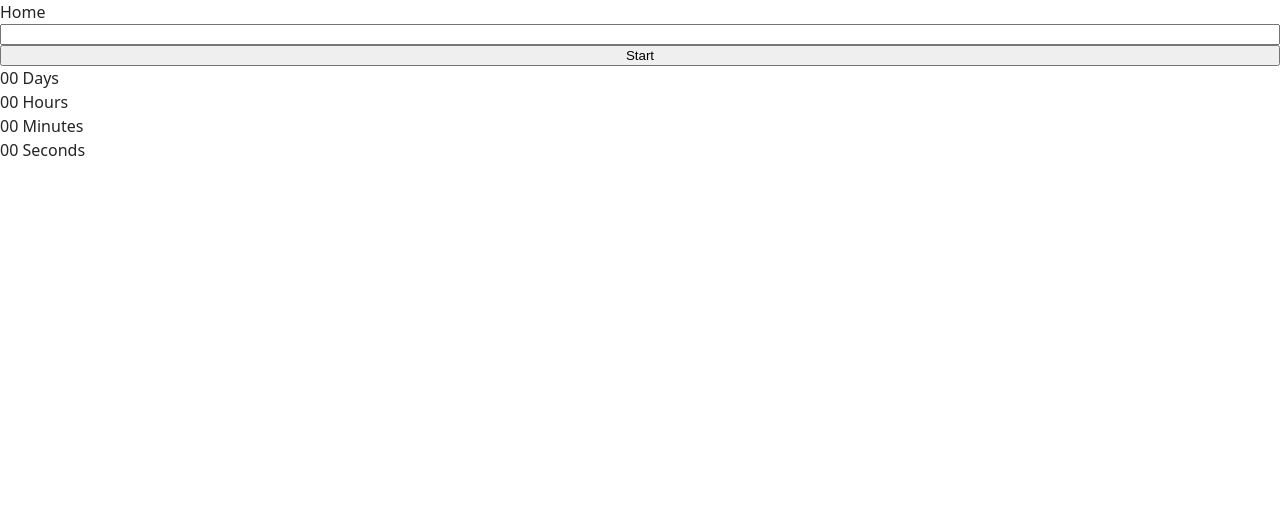
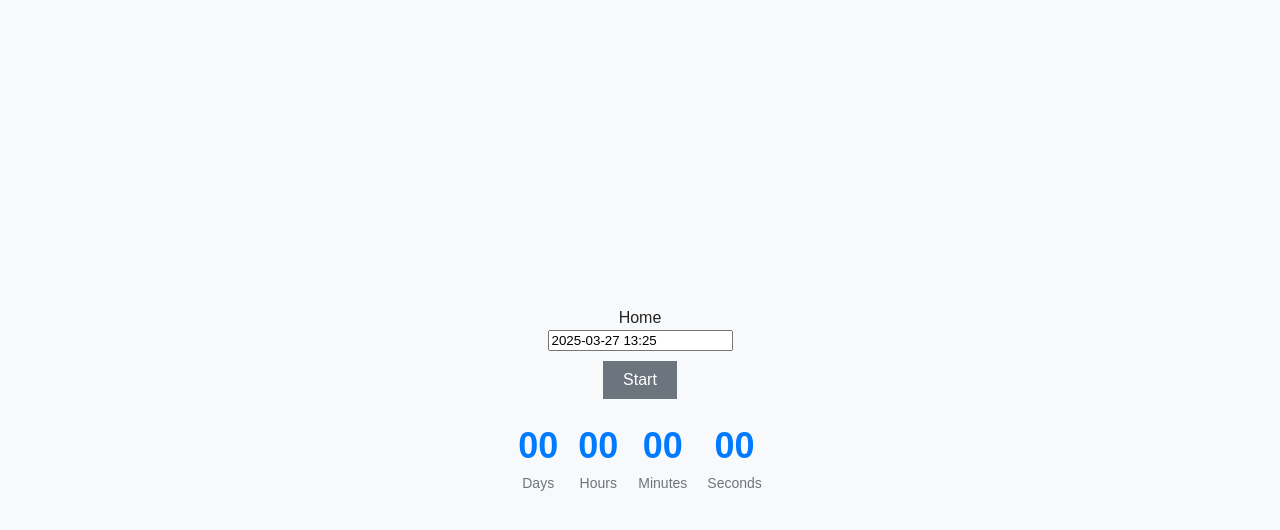
Before and after one commit to DmitriyBurmak/goit-js-hw-10, a website built with Vite: page src/1-timer.html in a window 1280 px wide. Both pictures are taken after a click on the button "Start". Built offline with nearby package versions, Linux system fonts and the light colour scheme.

Commit message:
markup creation 1-timer.js

```diff
--- a/src/1-timer.html
+++ b/src/1-timer.html
@@ -31,6 +31,6 @@
       </div>
     </div>
 
-    <script src="./js/1-timer.js"></script>
+    <script type="module" src="./js/1-timer.js"></script>
   </body>
 </html>
--- a/src/css/styles.css
+++ b/src/css/styles.css
@@ -16,3 +16,51 @@
 @import url('./badges.css');
 @import url('./back-link.css');
 @import url('./footer.css');
+
+body {
+  font-family: Arial, sans-serif;
+  display: flex;
+  flex-direction: column;
+  align-items: center;
+  justify-content: center;
+  height: 100vh;
+  background-color: #f8f9fa;
+}
+
+.timer {
+  display: flex;
+  gap: 20px;
+  margin-top: 20px;
+}
+
+.field {
+  text-align: center;
+  font-size: 24px;
+}
+
+.value {
+  font-size: 36px;
+  font-weight: bold;
+  color: #007bff;
+}
+
+.label {
+  display: block;
+  font-size: 14px;
+  color: #6c757d;
+}
+
+button {
+  padding: 10px 20px;
+  font-size: 16px;
+  background-color: #28a745;
+  color: white;
+  border: none;
+  cursor: pointer;
+  margin-top: 10px;
+}
+
+button:disabled {
+  background-color: #6c757d;
+  cursor: not-allowed;
+}
--- a/src/js/1-timer.js
+++ b/src/js/1-timer.js
@@ -1,10 +1,96 @@
 console.log('timer');
-const options = {
+// const options = {
+//   enableTime: true,
+//   time_24hr: true,
+//   defaultDate: new Date(),
+//   minuteIncrement: 1,
+//   onClose(selectedDates) {
+//     console.log(selectedDates[0]);
+//   },
+// };
+
+import flatpickr from 'flatpickr';
+import 'flatpickr/dist/flatpickr.min.css';
+import iziToast from 'izitoast';
+import 'izitoast/dist/css/iziToast.min.css';
+
+const refs = {
+  input: document.querySelector('#datetime-picker'),
+  startBtn: document.querySelector('[data-start]'),
+  daysEl: document.querySelector('[data-days]'),
+  hoursEl: document.querySelector('[data-hours]'),
+  minutesEl: document.querySelector('[data-minutes]'),
+  secondsEl: document.querySelector('[data-seconds]'),
+};
+
+let userSelectedDate = null;
+let timerId = null;
+
+// Ініціалізація flatpickr
+flatpickr(refs.input, {
   enableTime: true,
   time_24hr: true,
   defaultDate: new Date(),
   minuteIncrement: 1,
   onClose(selectedDates) {
-    console.log(selectedDates[0]);
+    const selectedTime = selectedDates[0];
+    if (selectedTime <= new Date()) {
+      iziToast.error({
+        title: 'Error',
+        message: 'Please choose a date in the future',
+      });
+      refs.startBtn.disabled = true;
+    } else {
+      userSelectedDate = selectedTime;
+      refs.startBtn.disabled = false;
+    }
   },
-};
+});
+
+// Додаємо подію на кнопку "Start"
+refs.startBtn.addEventListener('click', startTimer);
+
+function startTimer() {
+  refs.startBtn.disabled = true;
+  refs.input.disabled = true;
+
+  timerId = setInterval(() => {
+    const timeLeft = userSelectedDate - new Date();
+    if (timeLeft <= 0) {
+      clearInterval(timerId);
+      updateTimerUI(0);
+      refs.input.disabled = false;
+      return;
+    }
+    updateTimerUI(timeLeft);
+  }, 1000);
+}
+
+// Функція оновлення UI
+function updateTimerUI(ms) {
+  const { days, hours, minutes, seconds } = convertMs(ms);
+  refs.daysEl.textContent = addLeadingZero(days);
+  refs.hoursEl.textContent = addLeadingZero(hours);
+  refs.minutesEl.textContent = addLeadingZero(minutes);
+  refs.secondsEl.textContent = addLeadingZero(seconds);
+}
+
+// Функція перетворення мс у дні, години, хвилини, секунди
+function convertMs(ms) {
+  const second = 1000;
+  const minute = second * 60;
+  const hour = minute * 60;
+  const day = hour * 24;
+
+  return {
+    days: Math.floor(ms / day),
+    hours: Math.floor((ms % day) / hour),
+    minutes: Math.floor(((ms % day) % hour) / minute),
+    seconds: Math.floor((((ms % day) % hour) % minute) / second),
+  };
+}
+
+// Функція додавання ведучих нулів
+function addLeadingZero(value) {
+  return String(value).padStart(2, '0');
+}
--- a/vite.config.js
+++ b/vite.config.js
@@ -38,7 +38,7 @@ export default defineConfig(({ command }) => {
       emptyOutDir: true,
     },
     optimizeDeps: {
-      include: ['flatpickr'], // 🛠 Додаємо Flatpickr до оптимізації
+      include: ['flatpickr', 'izitoast'],
     },
     plugins: [
       injectHTML(),
```
